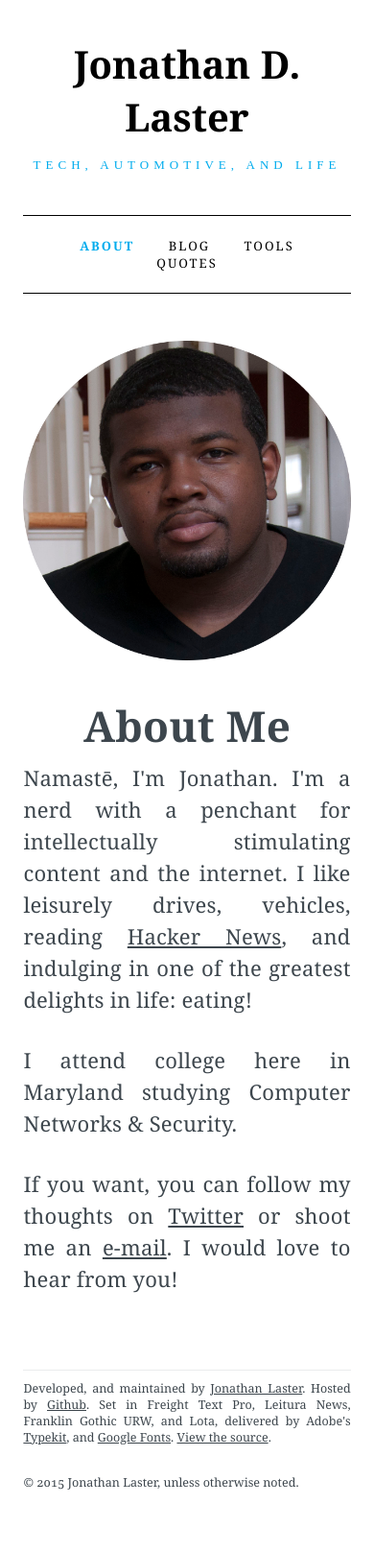
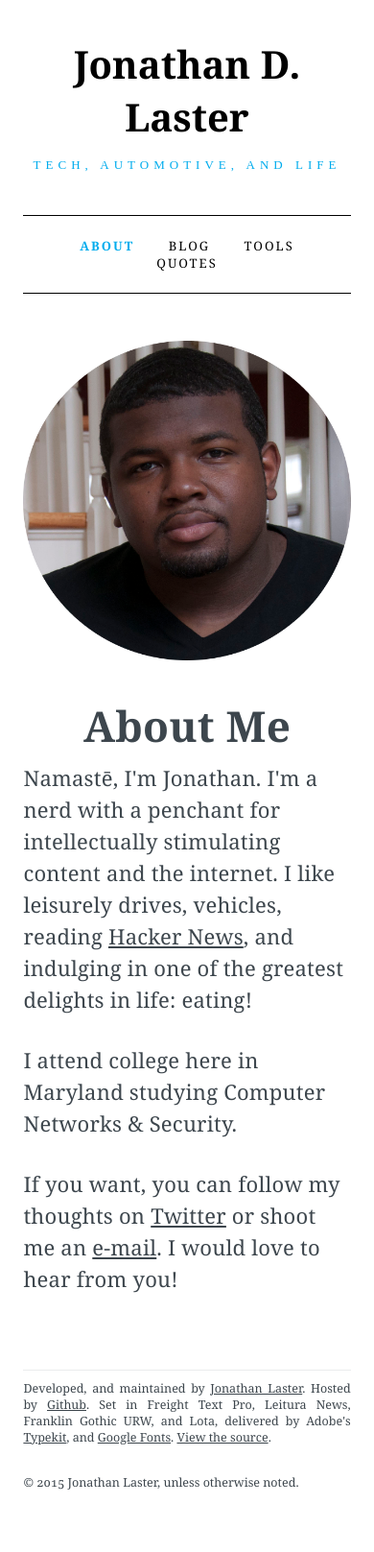
Before and after one commit to last-dev/jdl.io, a Jekyll site: the page built from index.html, in a window 390 px wide. Shown: the whole page at 96% size. Built offline with Jekyll 4.4.1, drawn with Linux system fonts in a browser that asks for light colours; nearby versions of some CDN libraries.

Commit message:
Updated @media

```diff
--- a/css/main.sass
+++ b/css/main.sass
@@ -346,3 +346,6 @@ small, .small, figcaption, .footnotes, .footer__copyright
 
   .site-title
     font-size: 201.25%
+
+  .page-content
+    text-align: left
```
